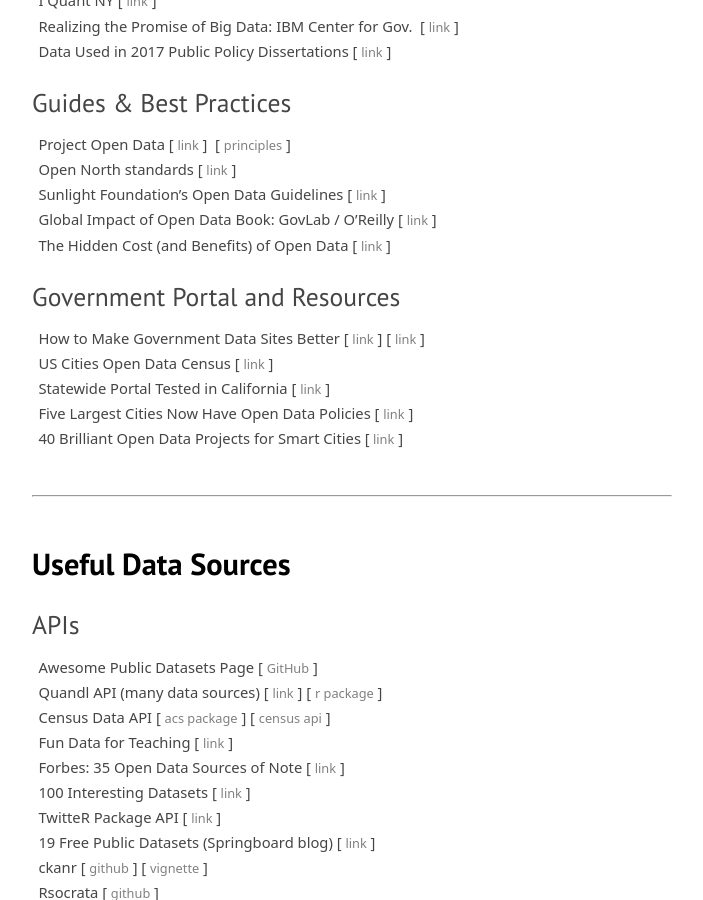
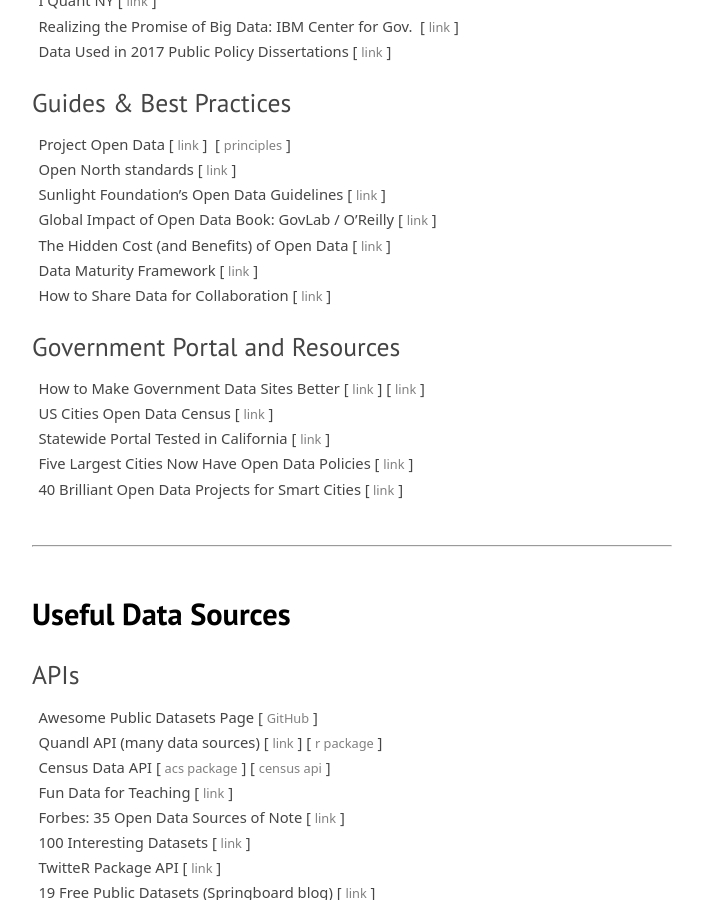
Before and after one commit to DS4PS/ds4ps.github.io, a Jekyll site: the page built from data.md, in a window 1280 px wide and 900 px high, scrolled down 2172 px. Shown: the whole window, without its empty margins (288-991 px from the left). Built offline with Jekyll 4.4.1, drawn with Linux system fonts in a browser that asks for light colours; nearby versions of some CDN libraries; library files that are not in the unit come from our copies.

Commit message:
Update data.md

```diff
--- a/data.md
+++ b/data.md
@@ -61,7 +61,8 @@
 * Sunlight Foundation's Open Data Guidelines [ [link](http://sunlightfoundation.com/opendataguidelines/) ]
 * Global Impact of Open Data Book: GovLab / O'Reilly [ [link](http://www.oreilly.com/data/free/files/the-global-impact-of-open-data.pdf) ]
 * The Hidden Cost (and Benefits) of Open Data [ [link](http://www.governing.com/columns/tech-talk/gov-open-data-cost-problems.html) ]
-
+* Data Maturity Framework [ [link](https://dsapp.uchicago.edu/home/resources/datamaturity/) ]
+* How to Share Data for Collaboration [ [link](https://peerj.com/preprints/3139v5.pdf) ]
 
 ### Government Portal and Resources
 
```
